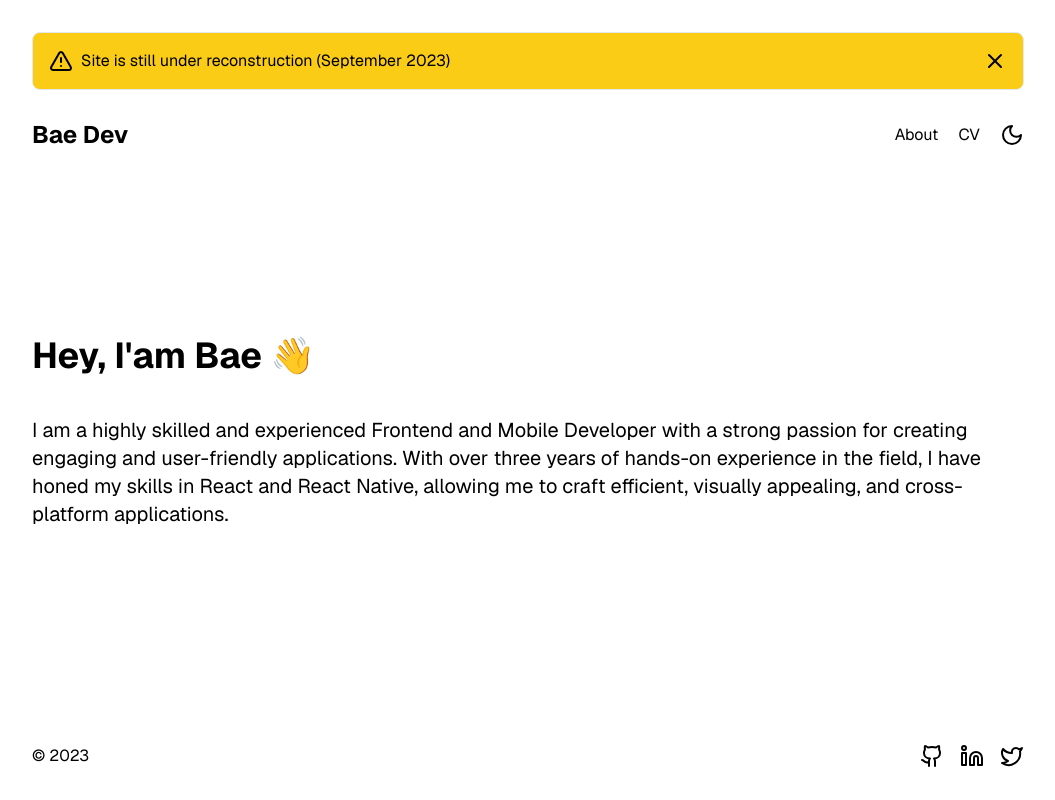
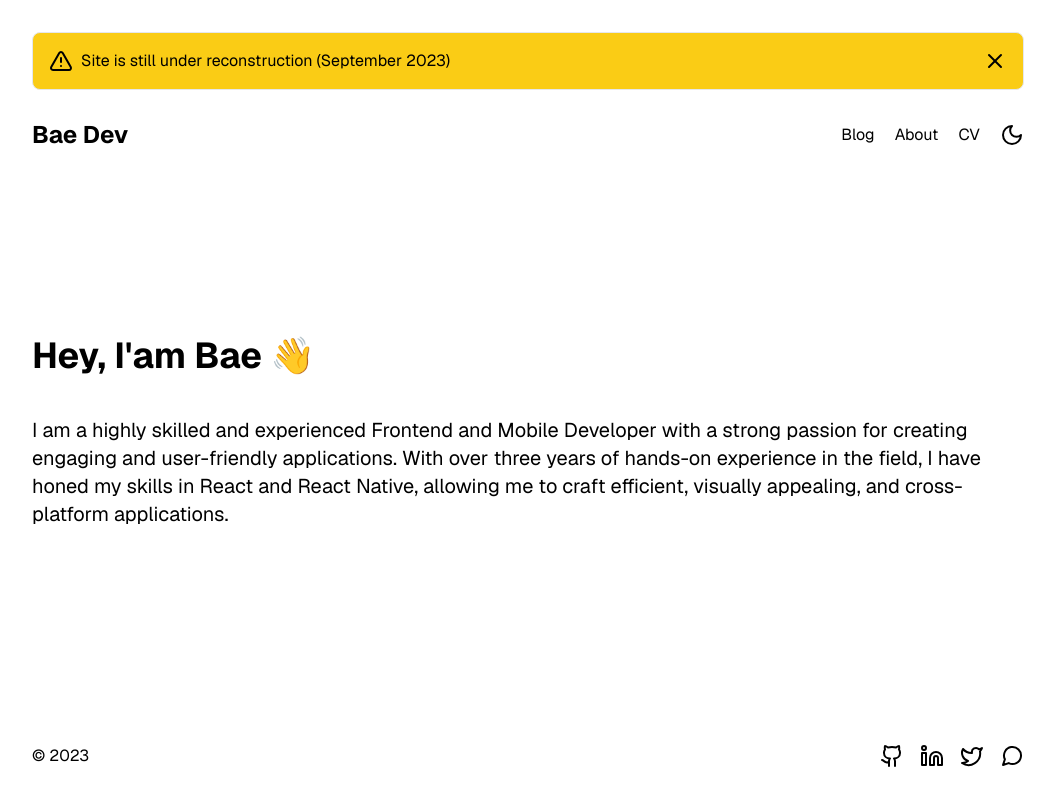
Before and after one commit to albae69/albae69.github.io, a Next.js app: page / in a window 1280 px wide. Shown: the whole page, without its empty margins (112-1167 px from the left). Built offline with nearby package versions, Linux system fonts and the light colour scheme.

Commit message:
added: header and footer link

```diff
--- /dev/null
+++ b/app/(root)/blog/page.tsx
@@ -0,0 +1,13 @@
+import Link from 'next/link'
+import data from '@/data/data.json'
+import { ExperienceItem } from '@/components/ExperienceItem'
+
+export default function Blog() {
+  return (
+    <main className='flex items-center justify-center'>
+      <section>
+        <h1>Blog</h1>
+      </section>
+    </main>
+  )
+}
--- a/components/Footer.tsx
+++ b/components/Footer.tsx
@@ -34,6 +34,14 @@ const Footer = () => {
             <Icon name='twitter' />
           </li>
         </Link>
+        <Link
+          href='https://t.me/albae69'
+          target='_blank'
+          aria-label='link to telegram'>
+          <li className='hover:underline'>
+            <Icon name='message-circle' />
+          </li>
+        </Link>
       </ul>
     </footer>
   )
--- a/components/Header.tsx
+++ b/components/Header.tsx
@@ -15,9 +15,17 @@ export default function Header() {
   return (
     <header className=' flex flex-row flex-1  justify-between items-center h-[90px]'>
       <Link href={'/'} aria-label='link to albae69.dev'>
-        <h3 className='text-base md:text-2xl font-bold hover:underline'>Bae Dev</h3>
+        <h3 className='text-base md:text-2xl font-bold hover:underline'>
+          Bae Dev
+        </h3>
       </Link>
       <ul className='flex gap-5 text-sm md:text-base '>
+        <Link
+          href='/blog'
+          className='hover:underline'
+          aria-label='link to about page'>
+          <li>Blog</li>
+        </Link>
         <Link
           href='/about'
           className='hover:underline'
```
